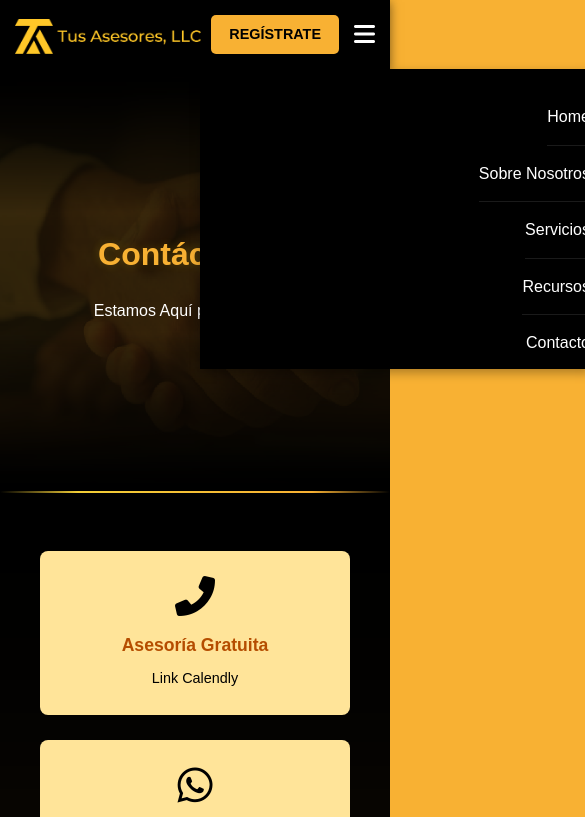
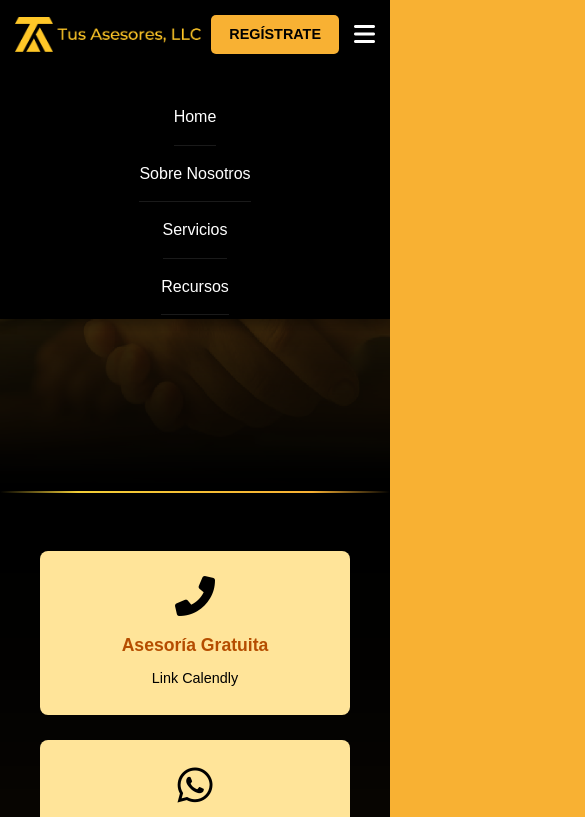
Before and after one commit to tusasesoresllc/tus-asesores-website, a plain HTML site: page html/contacto.html in a window 390 px wide. Both pictures are taken after a click on the button "Toggle menu". Shown: the top 817 px of the page, 585 px wide, since content can reach past the window. Drawn offline with Linux system fonts and the light colour scheme.

Commit message:
menucontaco

```diff
--- a/css/estilo-contacto.css
+++ b/css/estilo-contacto.css
@@ -52,13 +52,13 @@ ul {
 .navbar .container {
     display: flex;
     justify-content: space-between;
-    align-items: flex-end;
+    align-items: center;
 }
 
 .navbar .logo {
     display: flex;
-    align-items: flex-start;
-    margin-left: -120px; /* Empuja los otros elementos a la derecha */
+    align-items: center;
+    margin-right: auto; /* Empuja los otros elementos a la derecha */
 }
 
 .navbar .logo img {
@@ -67,16 +67,15 @@ ul {
 }
 
 .navbar .nav-menu {
-    margin-left: 200px;
     display: flex;
-    align-items: flex-end;
+    align-items: center;
     gap: 30px; /* Espacio entre la lista de enlaces y el botón */
 }
 
 .navbar .nav-menu ul {
     display: flex;
-    align-items: flex-end;
-    gap: 40px; /* Espacio entre los enlaces del menú */
+    align-items: center;
+    gap: 30px; /* Espacio entre los enlaces del menú */
     margin: 0;
     padding: 0;
 }
@@ -92,7 +91,7 @@ ul {
     color: var(--amarillo);
 }
 
-.navbar .nav-menu .btn-nav {
+.navbar .btn-nav {
     background-color: var(--naranja);
     color: var(--negro);
     padding: 8px 18px;
@@ -583,26 +582,22 @@ ul {
     }
 
     .navbar .nav-menu {
-        display: none;
-        width: 100%;
+        display: block; /* Cambio: Usamos 'block' para que ocupe todo el ancho */
         position: absolute;
         top: 100%;
         left: 0;
+        width: 100%;
         background-color: var(--negro);
-        flex-direction: column;
-        text-align: center;
-        gap: 0;
         box-shadow: 0 4px 10px rgba(0, 0, 0, 0.3);
-        transition: max-height 0.3s ease-in-out, opacity 0.3s ease-in-out;
-        max-height: 0;
-        opacity: 0;
+        /* Cambio: Usamos 'height' y 'overflow' para la transición */
+        height: 0;
         overflow: hidden;
+        transition: height 0.3s ease-in-out;
     }
 
     .navbar .nav-menu.active {
-        display: flex;
-        max-height: 300px;
-        opacity: 1;
+        /* Ajusta la altura del menú cuando está activo */
+        height: 250px; /* Puedes ajustar este valor si el contenido del menú cambia */
     }
 
     .navbar .menu-toggle {
```
